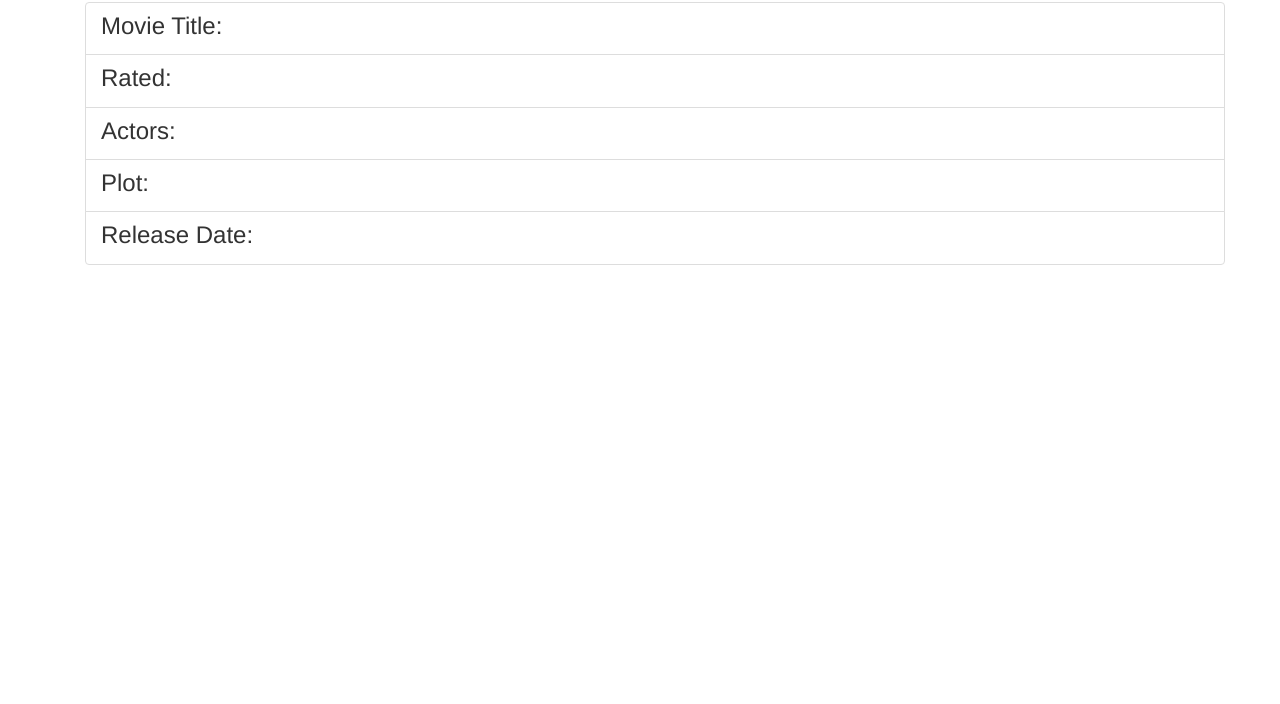
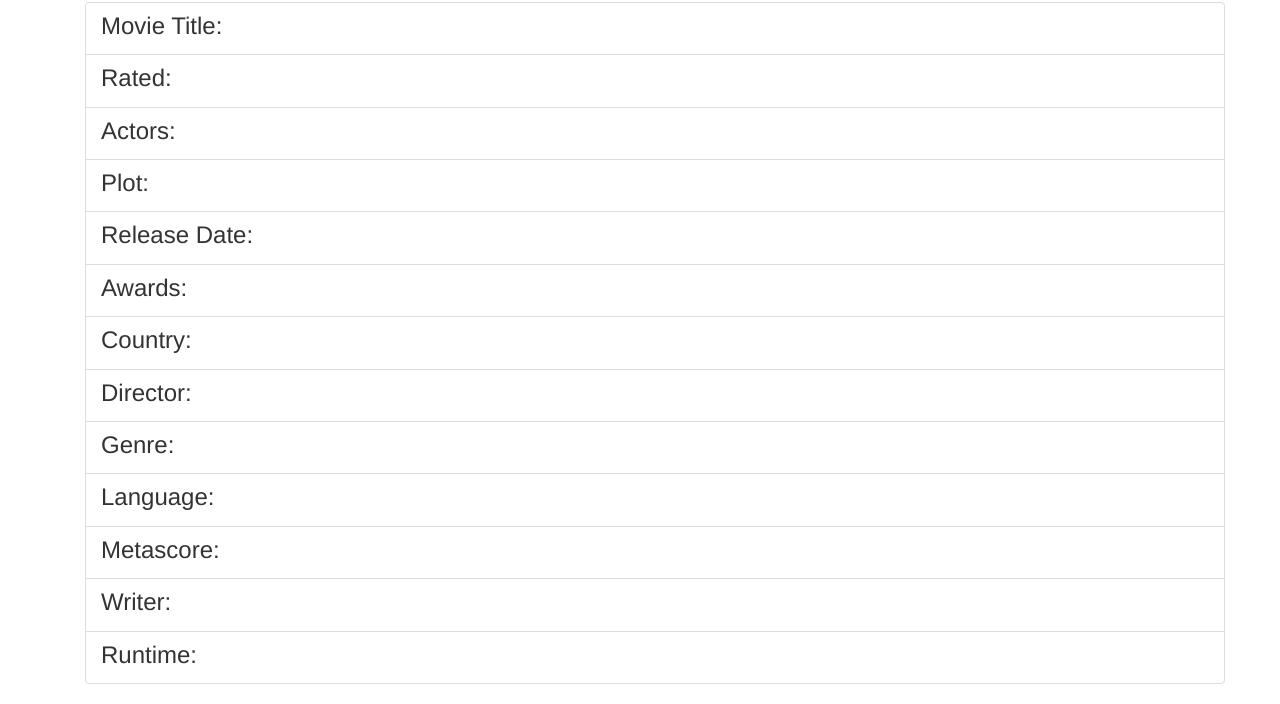
Before and after one commit to sas14k/lesson8_Ajax, a plain HTML site: page index.html in a window 1280 px wide. Shown: the part 533-1237 px from the top of the page. Before the commit the page ends 818 px from the top, so only its background shows below. Drawn offline with nearby package versions, Linux system fonts and the light colour scheme.

Commit message:
Lesson 8 final commit

```diff
--- a/index.html
+++ b/index.html
@@ -1,8 +1,8 @@
 <html>
 <!- -
 Program Name:   Seminole Movie Connection
-Author:
-Date:
+Author: Shaun Strickland
+Date: 04/14/17
 Filename:   index.html
 - ->
 
@@ -53,7 +53,38 @@ Filename:   index.html
             <h3 class="list-group-item-heading">Release Date:</h3>
             <p class="list-group-item-text lead text-primary" id="Released">  </p>
         </a>
-
+        <a href="#" class="list-group-item">
+            <h3 class="list-group-item-heading">Awards:</h3>
+            <p class="list-group-item-text lead text-primary" id="Awards">  </p>
+        </a>
+        <a href="#" class="list-group-item">
+            <h3 class="list-group-item-heading">Country:</h3>
+            <p class="list-group-item-text lead text-primary" id="Country">  </p>
+        </a>
+        <a href="#" class="list-group-item">
+            <h3 class="list-group-item-heading">Director:</h3>
+            <p class="list-group-item-text lead text-primary" id="Director">  </p>
+        </a>
+        <a href="#" class="list-group-item">
+            <h3 class="list-group-item-heading">Genre:</h3>
+            <p class="list-group-item-text lead text-primary" id="Genre">  </p>
+        </a>
+        <a href="#" class="list-group-item">
+            <h3 class="list-group-item-heading">Language:</h3>
+            <p class="list-group-item-text lead text-primary" id="Language">  </p>
+        </a>
+        <a href="#" class="list-group-item">
+            <h3 class="list-group-item-heading">Metascore:</h3>
+            <p class="list-group-item-text lead text-primary" id="Metascore">  </p>
+        </a>
+        <a href="#" class="list-group-item">
+            <h3 class="list-group-item-heading">Writer:</h3>
+            <p class="list-group-item-text lead text-primary" id="Writer">  </p>
+        </a>
+        <a href="#" class="list-group-item">
+            <h3 class="list-group-item-heading">Runtime:</h3>
+            <p class="list-group-item-text lead text-primary" id="Runtime">  </p>
+        </a>
     </div>
 </div>
     <script>
@@ -71,6 +102,14 @@ Filename:   index.html
                      $('#Actors').html(json.Actors);
                      $('#Plot').html(json.Plot);
                      $('#Released').html(json.Released);
+                     $('#Awards').html(json.Awards);
+                     $('#Country').html(json.Country);
+                     $('#Director').html(json.Director);
+                     $('#Genre').html(json.Genre);
+                     $('#Language').html(json.Language);
+                     $('#Metascore').html(json.Metascore);
+                     $('#Writer').html(json.Writer);
+                     $('#Runtime').html(json.Runtime);
                 })
                 .fail(function() {
                       alert("Posting failed.");
```
Also changed, not shown: 1 other file.
